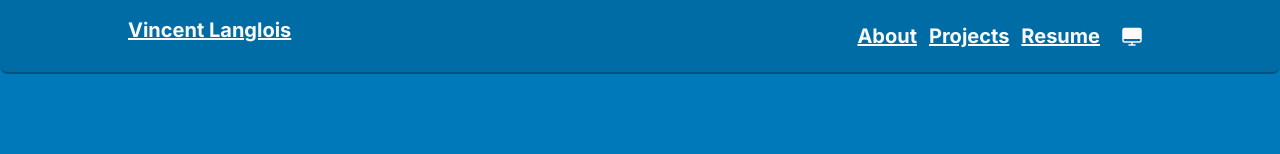
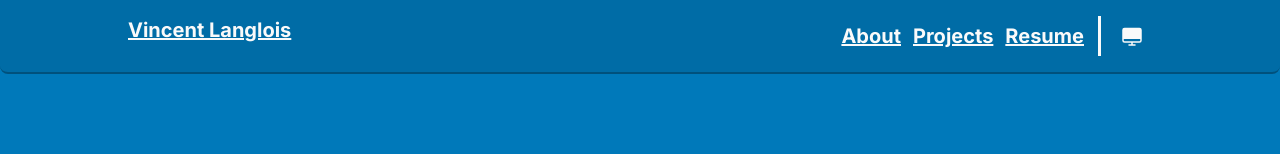
Before and after one commit to vtlanglois/portfolio-website, a Next.js app: page /about in a window 1280 px wide. Shown: the top 154 px of the page. Built offline with nearby package versions, Linux system fonts and the light colour scheme.

Commit message:
feat: improved Divider component

```diff
--- a/src/components/Divider/index.tsx
+++ b/src/components/Divider/index.tsx
@@ -1,5 +1,28 @@
-export default function Divider() {
+import clsx from "clsx";
+import { WithVariant } from "@/types";
+
+type DividerVariant = "primary" | "secondary";
+interface DividerProps
+  extends WithVariant<DividerVariant>,
+    React.ComponentProps<"hr"> {
+  ariaOrientation?: React.AriaAttributes["aria-orientation"];
+}
+
+export default function Divider({
+  variant = "primary",
+  ariaOrientation = "horizontal",
+  className,
+  ...props
+}: DividerProps) {
+  const classes = clsx(
+    variant === "primary" && "border-foreground dark:border-red",
+    variant === "secondary" && "border-white",
+    ariaOrientation === "horizontal" && "h-2 w-full translate-y-0.5 border-t-3",
+    ariaOrientation === "vertical" &&
+      "h-full w-1 translate-x-0.5 border-0 border-s-3",
+    className,
+  );
   return (
-    <hr className="border-foreground dark:border-red h-2 w-full translate-y-0.5 border-t-3" />
+    <hr aria-orientation={ariaOrientation} className={classes} {...props} />
   );
 }
--- a/src/components/Header/index.tsx
+++ b/src/components/Header/index.tsx
@@ -1,6 +1,7 @@
 import Container from "@/components/Container";
 import NavLink from "@/components/NavLink";
 import ThemeToggle from "../ThemeToggle";
+import Divider from "../Divider";
 
 export default function Header() {
   return (
@@ -38,10 +39,11 @@ export default function Header() {
               variant="text"
               appearance="primary"
               href="/"
-              className="mx-0 text-xl"
+              className="mx-0 border-y-0 text-xl"
             >
               Resume
             </NavLink>
+            <Divider variant="secondary" ariaOrientation="vertical" />
             <ThemeToggle />
           </div>
         </nav>
```
